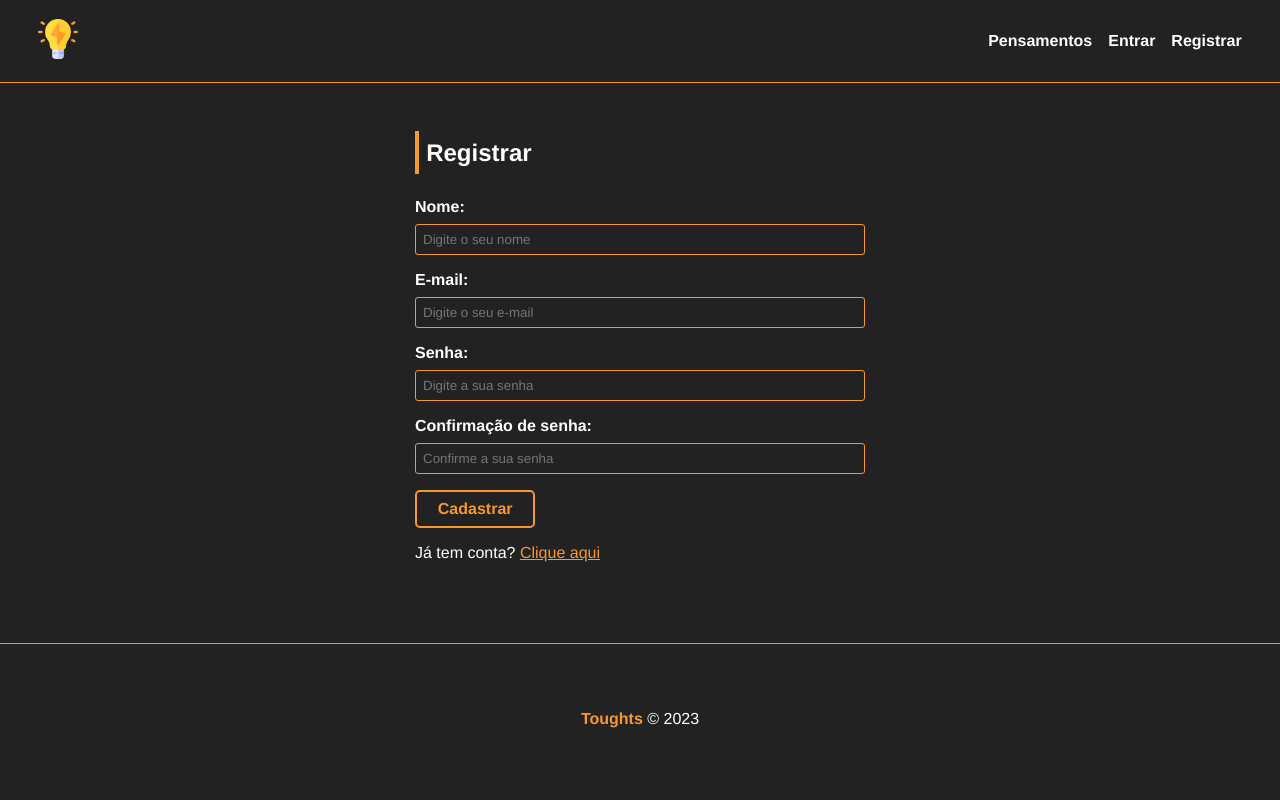
After one commit to HeavenMed/Blog-Think-About, a Node project: template views/auth/register.handlebars in a window 1280 px wide. The commit adds this page. Run offline with Node 20 templates, Linux system fonts and the light colour scheme; the template is opened without the code that fills it, so the values that code supplies are empty; some libraries are stand-ins or nearby versions.

Commit message:
Adicionado Auth METHODS

```diff
--- a/controllers/ToughtController.js
+++ b/controllers/ToughtController.js
@@ -1,8 +1,8 @@
 const Tought = require('../models/Tought')
-const User = require('../models/user')
+const User = require('../models/User')
 
 module.exports = class ToughtController {
     static async showToughts(req , res){
-        res.render('toughts/home')
+        res.render('toughts/home');
     }
 }
--- a/index.js
+++ b/index.js
@@ -15,12 +15,14 @@ const path = require('path')
 //Import Routes
     const toughtsRoutes = require('./routes/toughtsRoutes')
 
-//Import Routers
+    const authRoutes = require('./routes/authRoutes')
+
+//Import Controllers
     const ToughtController = require('./controllers/ToughtController')
 
-// Models
+// Models -> sync() irá automaticamente conectar e criar essas tabelas na database
     const Tought = require('./models/Tought')
-    const User = require("./models/user")
+    const User = require("./models/User")
 
 
 //Handlebars
@@ -31,6 +33,9 @@ const path = require('path')
         defaultLayout : 'main' ,
         layoutsDir:  path.join(__dirname + '/views/layouts'),
 }))
+
+// Config a pasta Public
+    app.use(express.static(__dirname + '/public'));
 
 //Receber Respostas do Body
     app.use(
@@ -65,12 +70,9 @@ app.use(
 // Flash Messages
     app.use(flash())
 
-// Config a pasta Public
-    app.use(express.static(path.join(__dirname, "public")))
 
 // set session to res
     app.use((req, res , next)=> {
-
         if(req.session.userid) {
         res.locals.session = req.session
         }
@@ -81,7 +83,12 @@ app.use(
 //Routes
     app.use('/toughts' , toughtsRoutes)
 
+    app.use('/' , authRoutes)
+
     app.get('/' , ToughtController.showToughts)
+
+
+//Conexão Sync
 
     conn.sync()
         .then( ()=> {
--- a/models/Tought.js
+++ b/models/Tought.js
@@ -2,11 +2,11 @@ const { DataTypes } = require('sequelize')
 
 const db = require('../db/conn')
 
-const User = require('./user')
+const User = require('./User')
 
 // User
 
-const Tought = db.sequelize.define('Tought' , {
+const Tought = db.define('Tought' , {
     title: {
         type: DataTypes.STRING ,
         allowNull : false ,
--- a/models/user.js
+++ b/models/user.js
@@ -2,7 +2,7 @@ const { DataTypes } = require('sequelize')
 
 const db = require('../db/conn')
 
-const User = db.sequelize.define('User' , {
+const User = db.define('User' , {
     name: {
         type: DataTypes.STRING ,
         allowNull : false ,
@@ -13,7 +13,7 @@ const User = db.sequelize.define('User' , {
         allowNull : false ,
         require: true,
     },
-    senha: {
+    password: {
         type: DataTypes.STRING ,
         allowNull : false ,
         require: true,
--- a/public/css/styles.css
+++ b/public/css/styles.css
@@ -0,0 +1,293 @@
+* {
+    font-family: Helvetica, sans-serif;
+    margin: 0;
+    padding: 0;
+    background-color: #222;
+    color: #fff;
+  }
+
+  /* NAVBAR */
+  #logo img {
+    height: 40px;
+  }
+
+  #navbar {
+    padding: 1.2em 2.4em;
+    margin-bottom: 1em;
+    display: flex;
+    justify-content: space-between;
+    align-items: center;
+    background-color: #222;
+    color: #fff;
+    border-bottom: 1px solid #f6982d;
+  }
+
+  #navbar ul {
+    display: flex;
+    list-style: none;
+  }
+
+  #navbar ul li {
+    margin-left: 1em;
+  }
+
+  #navbar ul li a {
+    text-decoration: none;
+    color: #fff;
+    transition: 0.5s;
+    font-weight: bold;
+  }
+
+  #navbar ul li a:hover {
+    color: #f6982d;
+  }
+
+  /* CONTAINER */
+  .message {
+    padding: 1em;
+    color: #004085;
+    background-color: #cce5ff;
+    border: 1px soli d#b8daff;
+    border-radius: 5px;
+    text-align: center;
+    margin: 0 auto 2em;
+    max-width: 60%;
+  }
+
+  .container {
+    min-height: 60vh;
+    padding: 2em;
+  }
+
+  /* LOGIN E REGISTER */
+  .auth-container {
+    max-width: 450px;
+    margin: 0 auto;
+    display: flex;
+    flex-direction: column;
+  }
+
+  .auth-container h2 {
+    margin-bottom: 1em;
+    color: #fff;
+    border-left: 4px solid #f6982d;
+    padding: 0.3em;
+    width: 100px;
+  }
+
+  .auth-container a {
+    color: #f6982d;
+  }
+
+  .form-control {
+    display: flex;
+    flex-direction: column;
+    margin-bottom: 1em;
+  }
+
+  .form-control label {
+    font-weight: bold;
+    margin-bottom: 0.5em;
+  }
+
+  .form-control input,
+  .form-control textarea {
+    padding: 7px;
+    border-radius: 3px;
+    border: 1px solid #f6982d;
+  }
+
+  form input[type='submit'],
+  .btn {
+    background-color: transparent;
+    color: #f6982d;
+    border: 2px solid #f6982d;
+    padding: 0.5em 1.3em;
+    margin-bottom: 1em;
+    font-size: 1em;
+    font-weight: bold;
+    border-radius: 5px;
+    cursor: pointer;
+    text-decoration: none;
+    transition: 0.5s;
+  }
+
+  form input[type='submit']:hover,
+  .btn:hover {
+    background-color: #f6982d;
+    color: #fff;
+  }
+
+  /* DASHBOARD */
+  .title-container {
+    display: flex;
+    justify-content: space-between;
+    margin-bottom: 1.5em;
+  }
+
+  .title-container h2 {
+    border-left: 4px solid #f6982d;
+    padding: 10px;
+  }
+
+  .dashboard h3 {
+    margin-bottom: 1.5em;
+  }
+
+  .dashboard ul {
+    list-style: none;
+  }
+
+  .dashboard li {
+    padding: 12px;
+    border-bottom: 1px solid #f6982d;
+    display: flex;
+    align-items: center;
+    justify-content: space-between;
+  }
+
+  .dashboard .label {
+    font-weight: bold;
+    color: #f6982d;
+    margin-right: 2em;
+  }
+
+  .dashboard .actions {
+    display: flex;
+  }
+
+  .dashboard .actions .btn {
+    color: #fff;
+    border-color: #fff;
+    margin: 0 0.5em;
+  }
+
+  /* CREATE / EDIT FORM */
+  .tought-form-container a {
+    color: #f6982d;
+  }
+
+  .tought-form-container a:hover {
+    color: #fff;
+  }
+
+  .tought-form-container h1 {
+    border-left: 4px solid #f6982d;
+    padding: 10px;
+    margin-top: 1em;
+  }
+
+  .tought-form-container form {
+    max-width: 30%;
+    margin-top: 1.5em;
+  }
+
+  /* HOME */
+  .home-header {
+    display: flex;
+    flex-direction: column;
+    max-width: 60%;
+    margin: 0 auto;
+    text-align: center;
+  }
+
+  .home-header h1 {
+    margin-bottom: 1em;
+  }
+
+  .home-header span {
+    color: #f6982d;
+  }
+
+  .home-header p {
+    margin-bottom: 1.2em;
+  }
+
+  .home-header form {
+    margin-bottom: 1em;
+  }
+
+  .home-header input {
+    border: none;
+    border-bottom: 1px solid #fff;
+    padding: 0.5em;
+    margin-right: 1em;
+  }
+
+  .home-header input[type='text'] {
+    width: 60%;
+  }
+
+  .home-header input::placeholder {
+    color: #fff;
+  }
+
+  .order-container {
+    display: flex;
+    justify-content: center;
+    align-items: center;
+    max-width: 80%;
+    margin: 0 auto 1em;
+  }
+
+  .order-container span {
+    font-weight: bold;
+    color: #fff;
+  }
+
+  .order-container form {
+    margin: 0;
+  }
+
+  .order-container button {
+    margin-bottom: 0;
+    border: none;
+    cursor: pointer;
+  }
+
+  .order-container button:hover,
+  .order-container a:hover {
+    color: #f6982d;
+  }
+
+  .order-container span,
+  .order-container button,
+  .order-container a {
+    margin: 0 10px;
+  }
+
+  .order-container i {
+    color: #f6982d;
+  }
+
+  .toughts-container figure {
+    border-bottom: 1px solid #333;
+    padding: 0.5em;
+    max-width: 50%;
+    margin: 0 auto 1em;
+  }
+
+  .toughts-container blockquote {
+    font-style: italic;
+    font-size: 2em;
+    margin-bottom: 0.4em;
+  }
+
+  .toughts-container span {
+    color: #f6982d;
+  }
+
+  /* FOOTER */
+  footer {
+    height: 150px;
+    display: flex;
+    align-items: center;
+    justify-content: center;
+    border-top: 1px solid #f6982d;
+    background-color: #222;
+  }
+
+  footer span {
+    font-weight: bold;
+    color: #f6982d;
+  }
--- a/routes/toughtsRoutes.js
+++ b/routes/toughtsRoutes.js
@@ -6,4 +6,6 @@ const ToughtController = require('../controllers/ToughtController')
 
 router.get('/' , ToughtController.showToughts)
 
-    module.exports = router
+
+
+module.exports = router
--- /dev/null
+++ b/views/auth/login.handlebars
@@ -0,0 +1 @@
+<h1>Login</h1>
--- /dev/null
+++ b/views/auth/register.handlebars
@@ -0,0 +1,23 @@
+<div class="auth-container">
+    <h2>Registrar</h2>
+    <form action="/register" method="POST">
+        <div class="form-control">
+            <label for="text">Nome:</label>
+            <input type="name" name="name" placeholder="Digite o seu nome" required>
+        </div>
+        <div class="form-control">
+            <label for="email">E-mail:</label>
+            <input type="email" name="email" placeholder="Digite o seu e-mail" required>
+        </div>
+            <div class="form-control">
+            <label for="password">Senha:</label>
+            <input type="password" name="password" placeholder="Digite a sua senha" required>
+        </div>
+        <div class="form-control">
+            <label for="confirmpassword">Confirmação de senha:</label>
+            <input type="password" name="confirmpassword" placeholder="Confirme a sua senha" required>
+        </div>
+        <input type="submit" value="Cadastrar">
+        <p>Já tem conta? <a href="/login">Clique aqui</a></p>
+    </form>
+</div>
--- a/views/layouts/main.handlebars
+++ b/views/layouts/main.handlebars
@@ -6,7 +6,7 @@
     <meta name="viewport" content="width=device-width, initial-scale=1.0">
     <title>Document</title>
     <link rel="shortcut icon" href="/public/img/favicon.ico" type="image/x-icon">
-    <link rel="stylesheet" href="/public/css/styles.css">
+    <link rel="stylesheet" href="/css/styles.css">
     <!-- BOOTSTRAP ICONS -->
     <link rel="stylesheet" href="https://cdn.jsdelivr.net/npm/bootstrap-icons@1.10.3/font/bootstrap-icons.css">
 </head>
@@ -21,9 +21,15 @@
             <li><a href="/register">Registrar</a></li>
         </ul>
     </nav>
-<div class="container">
+    <div class="container">
 
-    {{{ body }}}
+        {{#if messages.message}}
+            <div class="message">
+                {{messages.message}}
+            </div>
+        {{/if}}
+
+        {{{ body }}}
 
     </div>
 
```
Also changed, not shown: controllers/AuthController.js (added, +70 -0 lines), routes/authRoutes.js (added, +12 -0 lines), views/toughts/home.handlebars (renamed from views/layouts/toughts/home.handlebars).
